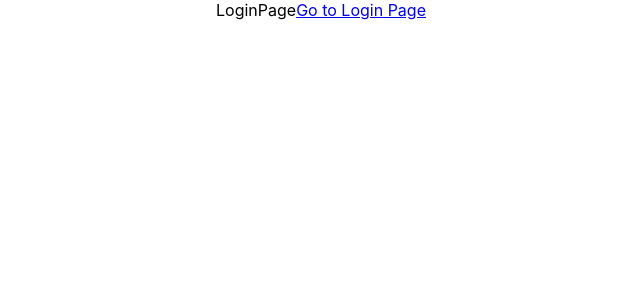
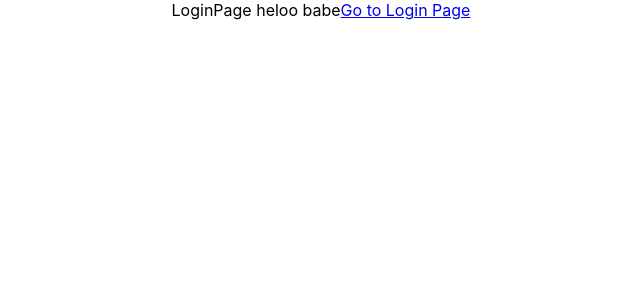
Before and after one commit to thanhanle2000/woomin-admin, a React (Create React App) app: page /login in a window 1280 px wide. Shown: the top 300 px of the page, without its empty margins (319-959 px from the left). Built offline with nearby package versions, Linux system fonts and the light colour scheme.

Commit message:
first commit

```diff
--- a/src/page/auth/login.jsx
+++ b/src/page/auth/login.jsx
@@ -4,7 +4,7 @@ import { Link } from 'react-router-dom';
 const LoginPage = () => {
     return (
         <div>
-            LoginPage
+            LoginPage heloo babe
             <Link to="/">Go to Login Page</Link>
         </div>
     )
```
